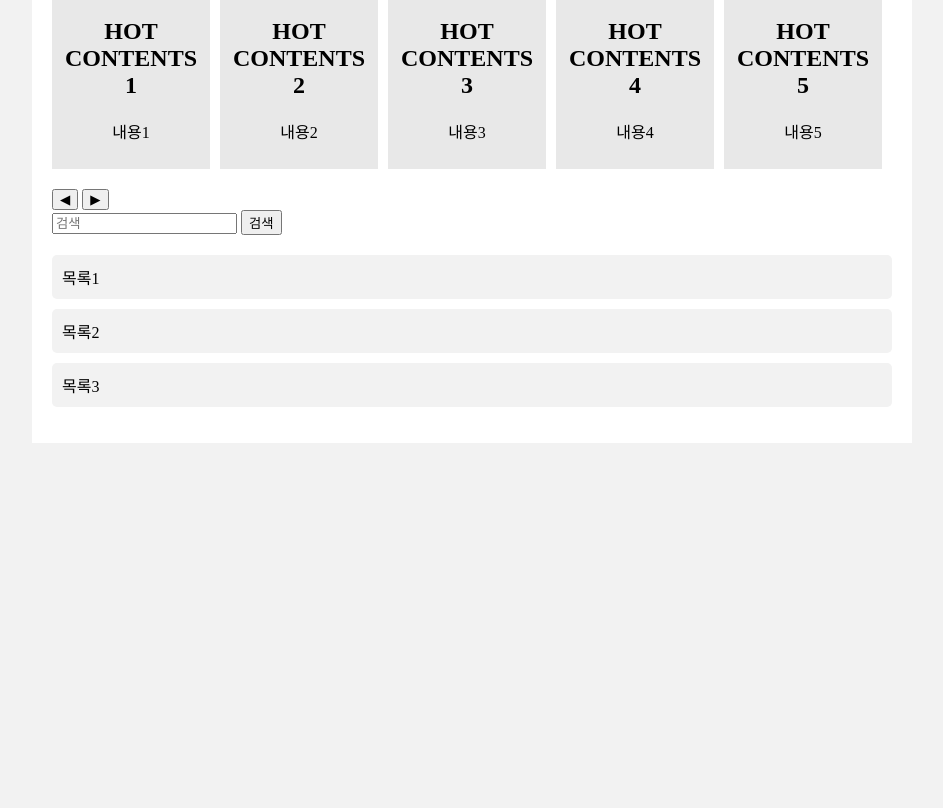
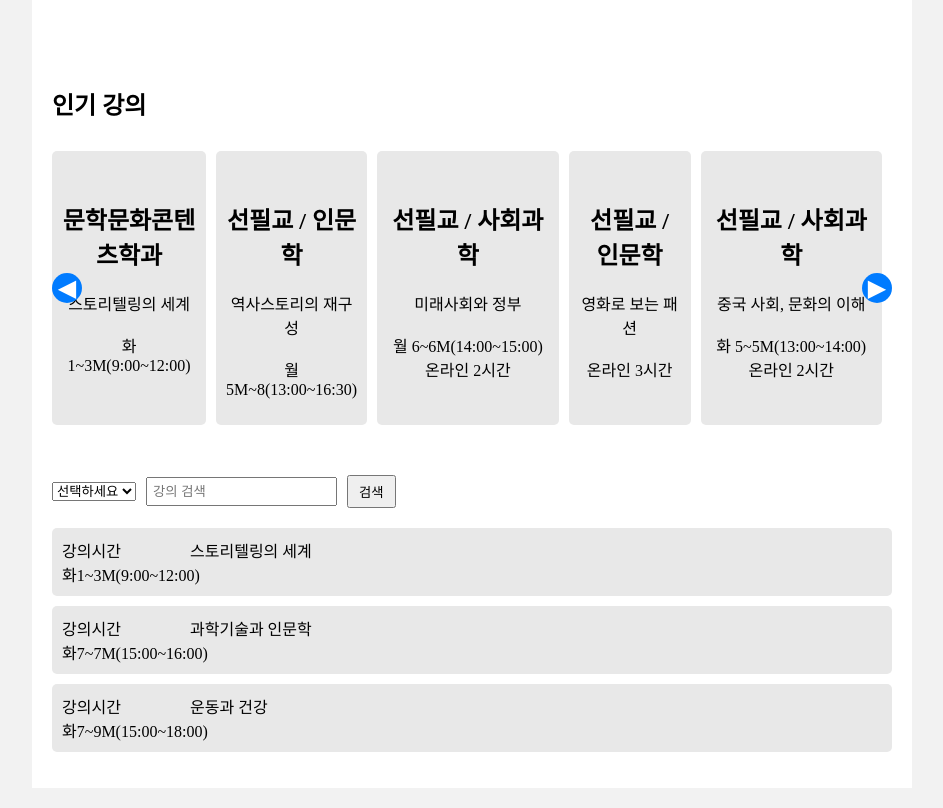
Before and after one commit to wldus920/webtest, a plain HTML site: page index.html in a window 1280 px wide. Shown: the part 121-929 px from the top of the page, without its empty margins (168-1111 px from the left). Before the commit the page ends 800 px from the top, so only its background shows below. Drawn offline with Linux system fonts and the light colour scheme.

Commit message:
Add files via upload

```diff
--- a/index.html
+++ b/index.html
@@ -1,7 +1,7 @@
 <!DOCTYPE html>
 <html>
 <head>
-	<title>학교 콘텐츠</title>
+	<title>강의 정보</title>
 	<style>
 		body {
 			margin: 0;
@@ -10,82 +10,52 @@
 		}
 
 		.container {
-		  margin: 0 200px;
+			margin: 20px 200px;
 			padding: 20px;
 			box-sizing: border-box;
 			background-color: #fff;
 		}
+		h1 {
+			margin-bottom: 100px; /* Add spacing below the h1 element */
+		}
+
+		h2 {
+			margin-top: 40px; /* Add spacing above the h2 element */
+		}
 
 		.hot-contents {
+			position: relative;
 			display: flex;
 			justify-content: space-between;
 			overflow-x: hidden;
-		  margin: 20px 0;
-		  flex-wrap: nowrap;
+			margin: 30px 0;
 		}
 
-		.hot-contents .content {
-		  flex-basis: 19%;
-		  background-color: #e8e8e8;
-		  padding: 10px;
-		  box-sizing: border-box;
-		  margin-right: 10px;
-		  text-align: center;
-		}
-
-		.search-box {
+		.arrow-container {
+			position: absolute;
+			left: 0;
+			right: 0;
+			top: 50%;
 			display: flex;
-			align-items: center;
-			margin-top: 20px;
-		}
-
-		.search-box input[type="text"] {
-			flex: 1;
-			padding: 10px;
-			border-radius: 5px 0 0 5px;
-			border: none;
-		}
-
-		.search-box button {
-			padding: 10px;
-			background-color: #007bff;
-			color: #fff;
-			border: none;
-			border-radius: 0 5px 5px 0;
-			cursor: pointer;
-		}
-
-		ul {
-			margin-top: 20px;
-			padding-left: 0;
-			list-style-type: none;
-		}
-
-		ul li {
-			margin-bottom: 10px;
-			padding: 10px;
-			background-color: #f2f2f2;
-			border-radius: 5px;
-			cursor: pointer;
-		}
-
-		ul li:hover {
-			background-color: #e8e8e8;
+			justify-content: space-between;
+			transform: translateY(-50%);
 		}
 
 		.arrow {
-			position: relative;
-			display: inline-block;
+			background-color: #007bff;
+			color: #fff;
+			font-size: 24px;
 			width: 30px;
 			height: 30px;
 			border-radius: 50%;
-			background-color: #007bff;
-			color: #fff;
-			font-size: 24px;
 			line-height: 30px;
 			text-align: center;
 			cursor: pointer;
 			transition: background-color 0.3s ease;
+		}
+
+		.arrow:hover {
+			background-color: #0056b3;
 		}
 
 		.arrow.left {
@@ -96,53 +66,99 @@
 			margin-left: 10px;
 		}
 
-		.arrow:hover {
-			background-color: #0056b3;
+		.content {
+			background-color: #e8e8e8;
+			padding: 10px;
+			box-sizing: border-box;
+			margin-right: 10px;
+			text-align: center;
+			border-radius: 5px;
+		}
+		ul {
+			margin-top: 20px;
+			padding-left: 0;
+			list-style-type: none;
+		}
+
+		ul li {
+			margin-bottom: 10px;
+			padding: 10px;
+			background-color: #e8e8e8;
+			border-radius: 5px;
+			cursor: pointer;
+			white-space: pre;
+		}
+
+		.search-container {
+			display: flex;
+			align-items: center;
+			margin-bottom: 0;
+			margin-top: 50px;
+		}
+
+		.search-container select,
+		.search-container input[type="text"],
+		.search-container button {
+			margin-right: 10px;
+		}
+
+		.search-container input[type="text"] {
+			padding: 5px;
+		}
+
+		.search-container button {
+			padding: 5px 10px;
+			cursor: pointer;
 		}
 	</style>
 </head>
 <body>
 	<div class="container">
-    		<h1>학교 콘텐츠</h1>
+		<h1>강의 정보</h1>
+		<h2>인기 강의</h2>
+
 		<div class="hot-contents">
-      		<div class="content">
-        			<h2>HOT CONTENTS 1</h2>
-        			<p>내용1</p>
+			<div class="arrow-container">
+				<div class="arrow left">&#9664;</div>
+				<div class="arrow right">&#9654;</div>
 			</div>
 			<div class="content">
-        		<h2>HOT CONTENTS 2</h2>
-        		<p>내용2</p>
+				<h2>문학문화콘텐츠학과</h2>
+				<p>스토리텔링의 세계<br><br>화 1~3M(9:00~12:00)</p>
 			</div>
 			<div class="content">
-        		<h2>HOT CONTENTS 3</h2>
-        		<p>내용3</p>
+				<h2>선필교 / 인문학</h2>
+				<p>역사스토리의 재구성<br><br>월 5M~8(13:00~16:30)</p>
 			</div>
 			<div class="content">
-        		<h2>HOT CONTENTS 4</h2>
-        		<p>내용4</p>
+				<h2>선필교 / 사회과학</h2>
+				<p>미래사회와 정부<br><br>월 6~6M(14:00~15:00) 온라인 2시간</p>
 			</div>
 			<div class="content">
-        		<h2>HOT CONTENTS 5</h2>
-        		<p>내용5</p>
+				<h2>선필교 / 인문학</h2>
+				<p>영화로 보는 패션<br><br>온라인 3시간</p>
+			</div>
+			<div class="content">
+				<h2>선필교 / 사회과학</h2>
+				<p>중국 사회, 문화의 이해<br><br>화 5~5M(13:00~14:00) 온라인 2시간</p>
 			</div>
 		</div>
-
-    	<div class="controls">
-      	<button class="prev-btn">&#9664;</button>
-      	<button class="next-btn">&#9654;</button>
-    	</div>
-
-    <div>
-      <input type="text" placeholder="검색">
+		<div class="search-container">
+			<select>
+				<option value="option1">선택하세요</option>
+				<option value="lecture">전공</option>
+				<option value="department">선필교</option>
+				<option value="category">일반강의</option>
+			</select>
+			<input type="text" placeholder="강의 검색">
 			<button>검색</button>
 		</div>
 
 		<ul>
-      <li>목록1</li>
-      <li>목록2</li>
-      <li>목록3</li>
+			<li>강의시간			스토리텔링의 세계<br>화1~3M(9:00~12:00)</li>
+			<li>강의시간			과학기술과 인문학<br>화7~7M(15:00~16:00)</li>
+			<li>강의시간			운동과 건강<br>화7~9M(15:00~18:00)</li>
 		</ul>
 	</div>
 </body>
-
 </html>
--- a/style.css
+++ b/style.css
@@ -4,6 +4,63 @@
   box-sizing: border-box;
   background-color: #fff;
 }
+
+.hot-contents {
+    position: relative;
+}
+
+.container {
+    position: relative;
+}
+
+.hot-contents {
+    display: flex;
+    align-items: center;
+    overflow-x: hidden;
+    margin: 20px 0;
+}
+
+.arrow {
+    background-color: #007bff;
+    color: #fff;
+    font-size: 24px;
+    width: 30px;
+    height: 30px;
+    border-radius: 50%;
+    line-height: 30px;
+    text-align: center;
+    cursor: pointer;
+    transition: background-color 0.3s ease;
+}
+
+.arrow.left {
+    margin-right: 10px;
+}
+
+.arrow.right {
+    margin-left: 10px;
+}
+
+.controls {
+    display: flex;
+    justify-content: center;
+}
+
+.prev-btn, .next-btn {
+    padding: 10px;
+    background-color: #007bff;
+    color: #fff;
+    border: none;
+    border-radius: 5px;
+    cursor: pointer;
+    transition: background-color 0.3s ease;
+}
+
+.prev-btn:hover, .next-btn:hover {
+    background-color: #0056b3;
+}
+
+
 
 .hot-contents {
   display: flex;
@@ -21,6 +78,9 @@
   margin-right: 10px;
   text-align: center;
 }
+
+
+
 
 .controls {
   display: flex;
```
Lines whose indentation alone changed are shown as unchanged.
